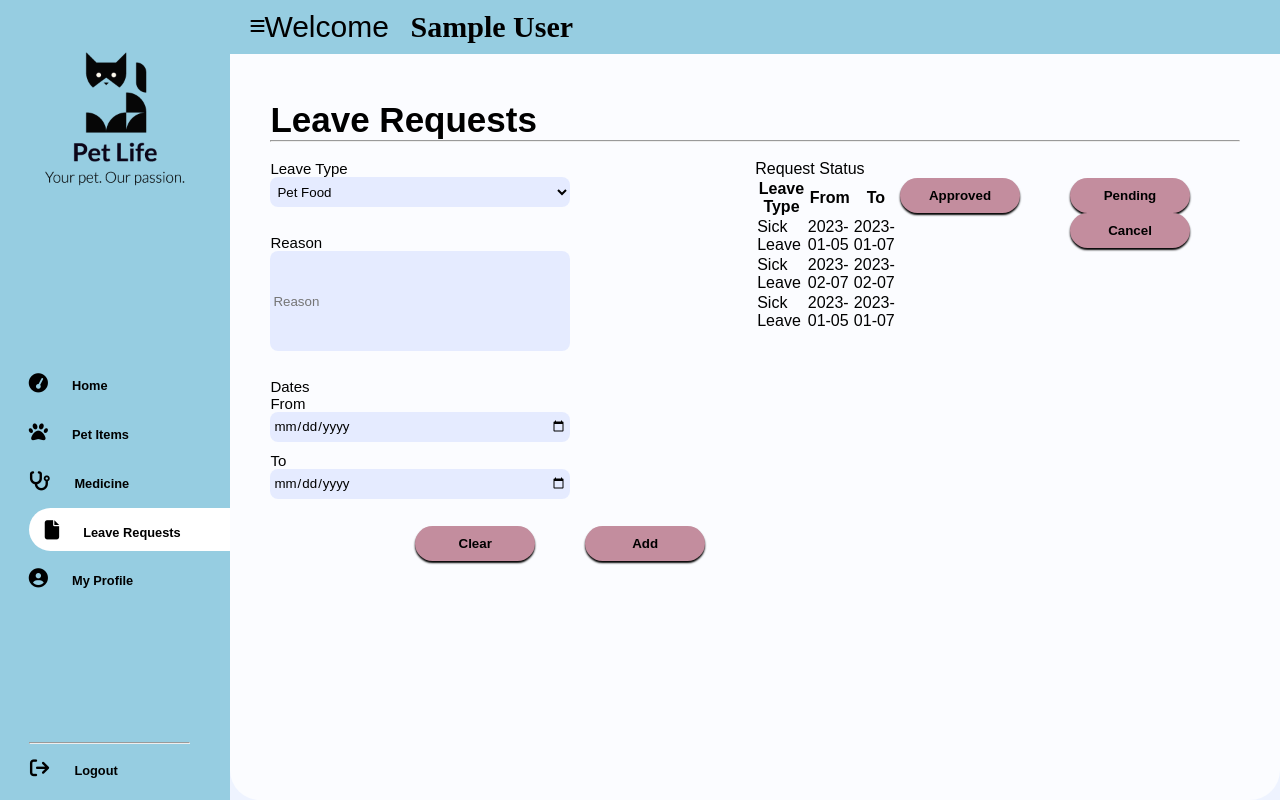
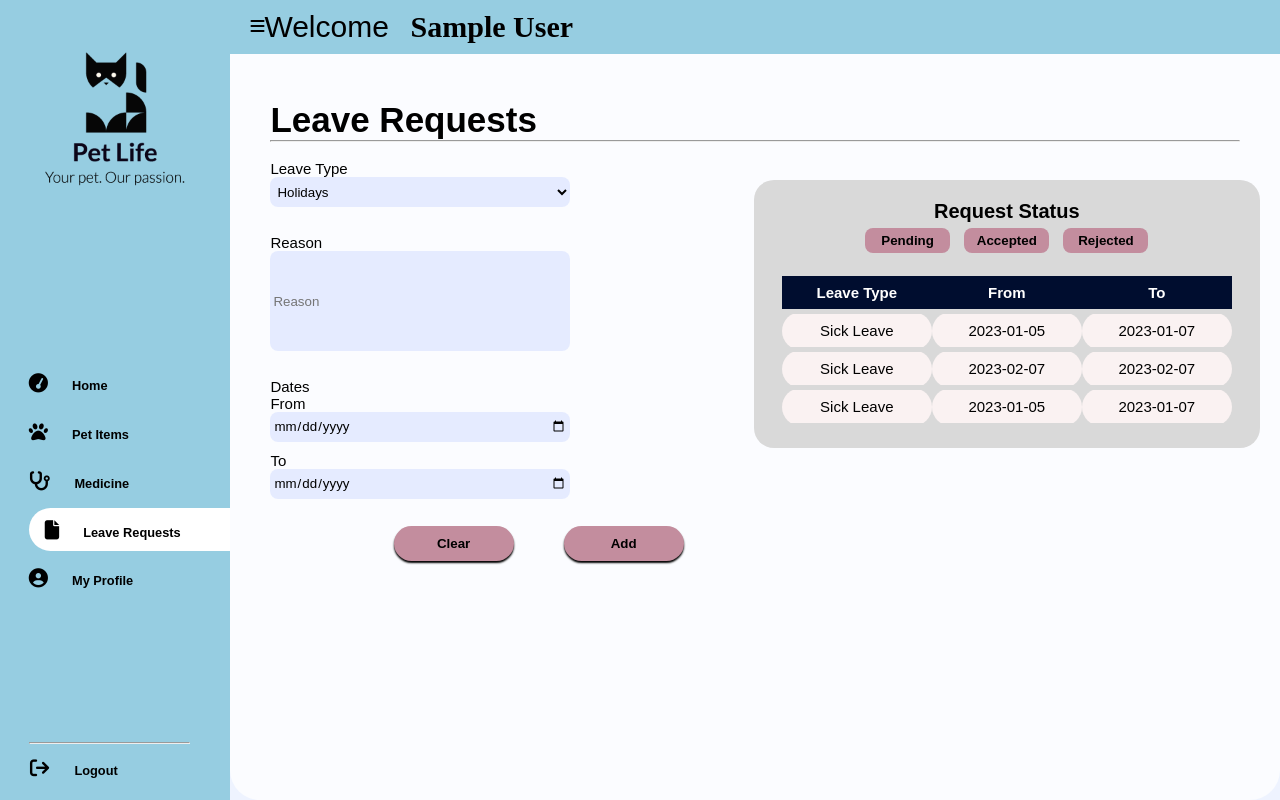
Before and after one commit to mudheerakariyawasam/pet-life, a PHP site: the page made by modules/pet store/leaverequest.php in a window 1280 px wide. Run offline with PHP 8.4, Linux system fonts and the light colour scheme; the visitor is signed in with stand-in values (Sample User, id 1).

Commit message:
leave request done

```diff
--- a/modules/pet store/css/leaverequest.css
+++ b/modules/pet store/css/leaverequest.css
@@ -263,7 +263,11 @@ button.btn-add{
 }
 
 .request-type{
-    width: 50%;
+  width: 100%;
+  margin: 20px;
+  padding: 20px;
+  background-color:   #D9D9D9;
+  border-radius: 20px;
 }
 
 select.dropdown-list{
@@ -293,3 +297,44 @@ form{
 input[type="text"] {
   height: 100px;
 }
+
+input.button {
+  background-color: #C38D9E;
+  width: 85px;
+  height: 25px;
+  margin: 5px;
+  font-weight: 600;
+}
+
+input.button :hover{
+  background-color:rgba(215,226,255,0.6);
+  transition: 0.7s;
+}
+
+table {
+  border: none;
+  border-collapse: collapse;
+  font-size: 15px;
+
+}
+
+th, td {
+  width:150px;
+  text-align:center;
+  padding:8px;
+  background-color: #000D2F;
+  border-bottom: 5px solid  #D9D9D9;;
+  color: white;
+  height: 30px;
+}
+
+td{
+  background-color:#FAF2F2;
+  color: black;
+  border-bottom: 5px solid  #D9D9D9;;
+  border-radius: 20px;
+}
+
+p{
+  font-size: 20px;
+}
--- a/modules/pet store/css/viewitem.css
+++ b/modules/pet store/css/viewitem.css
@@ -212,12 +212,14 @@ th, td {
     width:150px;
     text-align:center;
     padding:8px;
-    background-color:#96CDE1;
+    background-color: #000D2F;
+  color: white;
     height: 50px;
 }
 
 td{
     background-color:#FAF2F2;
+    color: black;
     border-bottom: 5px solid white;
 }
 
--- a/modules/pet store/leaverequest.php
+++ b/modules/pet store/leaverequest.php
@@ -40,6 +40,7 @@
     </div>
 
 
+
     <!-- right side container -->
 
     <div class="right-container">
@@ -66,12 +67,11 @@
                     <label>Leave Type</label><br>
                     <div class="dropdown-list" style="width:200px;">
                         <select name="holiday_type" class="dropdown-list" >
-                            <option value="Pet Food">Pet Food</option>
-                            <option value="Sleeping Items">Sleeping Items</option>
-                            <option value="Collars">Collars</option>
-                            <option value="Toys">Toys</option>
-                            <option value="Combs">Toys</option>
-                            <option value="Food Bowls">Food Bowls</option>
+                            <option value="Holidays">Holidays</option>
+                            <option value="Sick Leave">Sick Leave</option>
+                            <option value="Vacation">Vacation</option>
+                            <option value="Emergencies">Emergencies</option>
+                            <option value="Parental Leave">Parental Leave</option>
                             <option value="Other">Other</option>
                         </select><br><br>
                     </div>
@@ -87,13 +87,16 @@
                     <button class="btn-add" type="submit">Clear </button>
                 </form>
             </div>
-
+            <center>
             <div class="request-type">
                 <div>
-                <p>Request Status</p>
-                <button class="btn-add" type="submit">Pending </button>
-                <button class="btn-add" type="submit">Approved </button>
-                <button class="btn-add" type="submit">Cancel </button>
+                <p><b>Request Status</b></p>
+                <form method="post">
+                    <input type="submit" name="pending" class="button" value="Pending" />
+                    <input type="submit" name="accepted" class="button" value="Accepted" />
+                    <input type="submit" name="rejected" class="button" value="Rejected" />
+                </form>
+                <br>
                 </div>
 
                 <div>
@@ -121,6 +124,7 @@
                     </table>
                 </div>
             </div>
+</center>
             </div>
         </div>
 </div>
```
